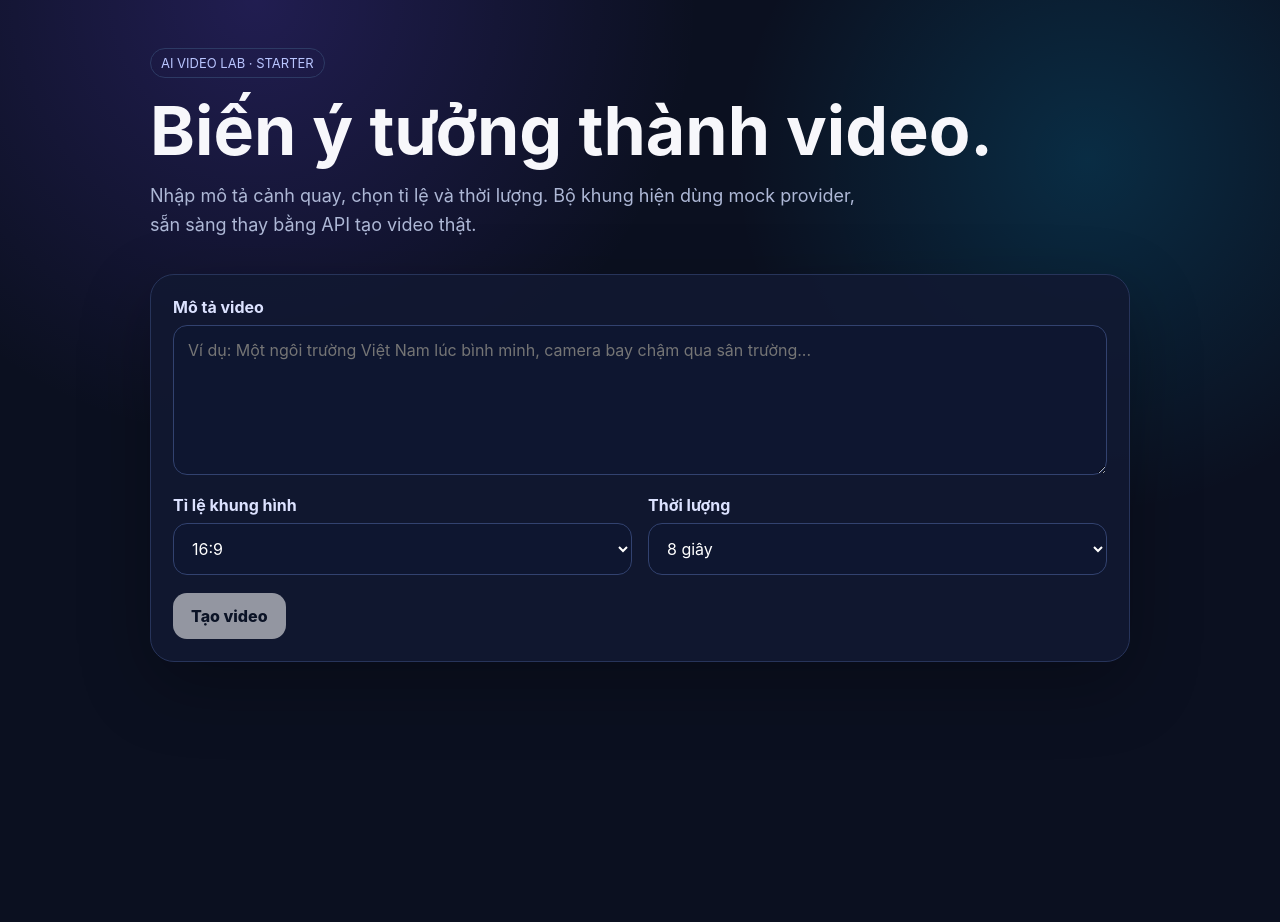
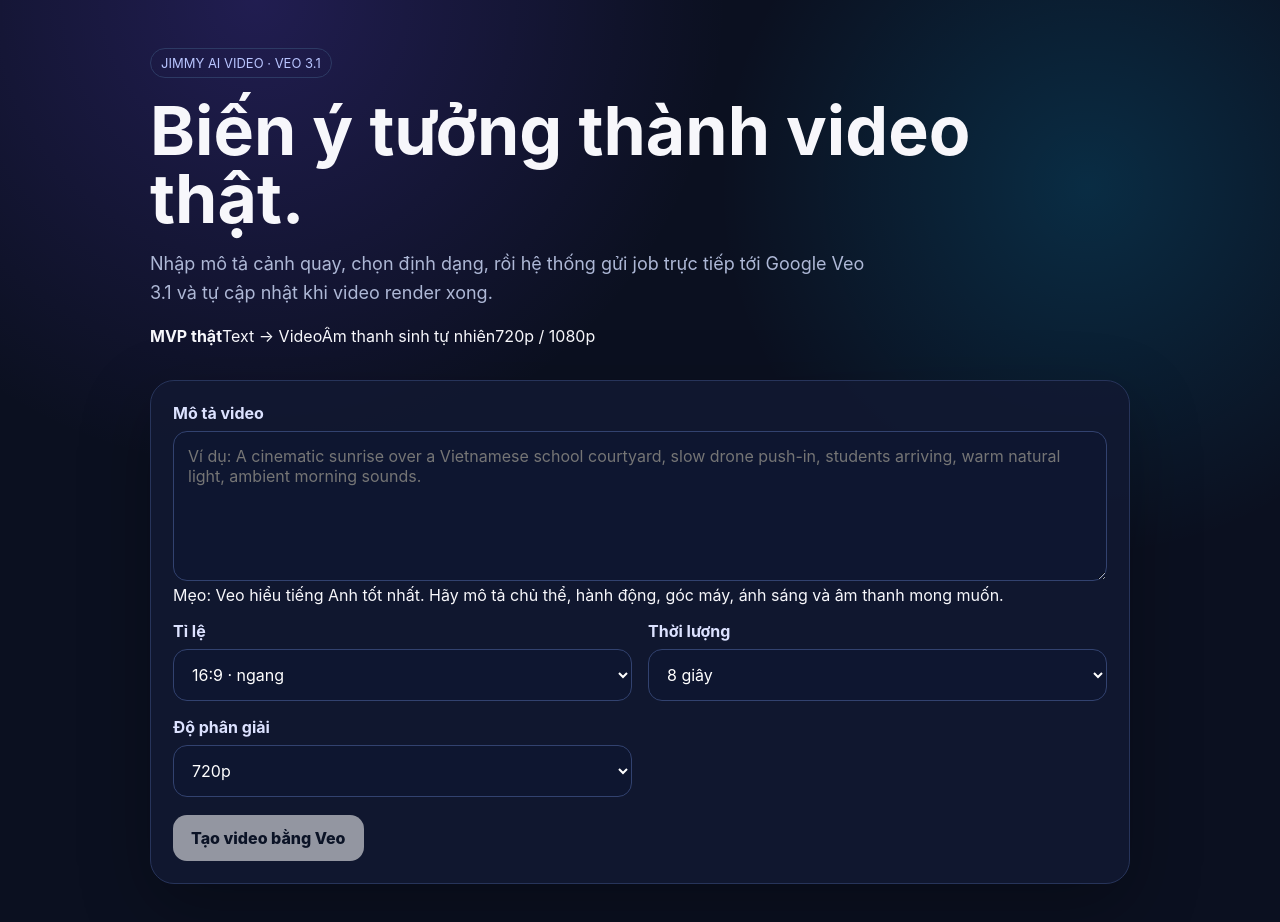
Before and after one commit to khaclinh1984118/Jimmy_Linh, a Next.js app: page / in a window 1280 px wide. Shown: the top 922 px of the page. Before the commit the page ends 800 px from the top, so only its background shows below. Built offline with nearby package versions, Linux system fonts and the light colour scheme.

Commit message:
feat: upgrade app/page.tsx for real Veo generation

```diff
--- a/app/page.tsx
+++ b/app/page.tsx
@@ -1,22 +1,62 @@
 "use client";
 
-import { FormEvent, useState } from "react";
+import { FormEvent, useEffect, useRef, useState } from "react";
 
 type VideoJob = {
-  id: string;
+  operation: string;
   status: "queued" | "processing" | "completed" | "failed";
-  prompt: string;
-  aspectRatio: string;
-  duration: number;
   message: string;
+  videoUrl?: string;
+  error?: string;
 };
 
 export default function HomePage() {
   const [prompt, setPrompt] = useState("");
   const [aspectRatio, setAspectRatio] = useState("16:9");
   const [duration, setDuration] = useState("8");
+  const [resolution, setResolution] = useState("720p");
   const [job, setJob] = useState<VideoJob | null>(null);
   const [loading, setLoading] = useState(false);
+  const pollRef = useRef<ReturnType<typeof setInterval> | null>(null);
+
+  useEffect(() => {
+    return () => {
+      if (pollRef.current) clearInterval(pollRef.current);
+    };
+  }, []);
+
+  async function refreshStatus(operation: string) {
+    const response = await fetch(
+      `/api/videos/status?operation=${encodeURIComponent(operation)}`,
+      { cache: "no-store" },
+    );
+    const data = await response.json();
+
+    if (!response.ok) {
+      throw new Error(data.error ?? "Không thể kiểm tra trạng thái video.");
+    }
+
+    setJob(data);
+
+    if (data.status === "completed" || data.status === "failed") {
+      if (pollRef.current) clearInterval(pollRef.current);
+      pollRef.current = null;
+    }
+  }
+
+  function startPolling(operation: string) {
+    if (pollRef.current) clearInterval(pollRef.current);
+
+    pollRef.current = setInterval(() => {
+      refreshStatus(operation).catch((error) => {
+        setJob((current) =>
+          current
+            ? { ...current, message: error instanceof Error ? error.message : "Lỗi kiểm tra trạng thái." }
+            : current,
+        );
+      });
+    }, 10000);
+  }
 
   async function generateVideo(event: FormEvent) {
     event.preventDefault();
@@ -31,19 +71,19 @@ export default function HomePage() {
           prompt,
           aspectRatio,
           duration: Number(duration),
+          resolution,
         }),
       });
 
       const data = await response.json();
       if (!response.ok) throw new Error(data.error ?? "Không thể tạo video.");
+
       setJob(data);
+      startPolling(data.operation);
     } catch (error) {
       setJob({
-        id: "error",
+        operation: "error",
         status: "failed",
-        prompt,
-        aspectRatio,
-        duration: Number(duration),
         message: error instanceof Error ? error.message : "Đã xảy ra lỗi.",
       });
     } finally {
@@ -54,12 +94,22 @@ export default function HomePage() {
   return (
     <main>
       <div className="shell">
-        <span className="badge">AI VIDEO LAB · STARTER</span>
-        <h1>Biến ý tưởng thành video.</h1>
-        <p className="lead">
-          Nhập mô tả cảnh quay, chọn tỉ lệ và thời lượng. Bộ khung hiện dùng
-          mock provider, sẵn sàng thay bằng API tạo video thật.
-        </p>
+        <div className="hero">
+          <div>
+            <span className="badge">JIMMY AI VIDEO · VEO 3.1</span>
+            <h1>Biến ý tưởng thành video thật.</h1>
+            <p className="lead">
+              Nhập mô tả cảnh quay, chọn định dạng, rồi hệ thống gửi job trực tiếp
+              tới Google Veo 3.1 và tự cập nhật khi video render xong.
+            </p>
+          </div>
+          <div className="hero-note">
+            <strong>MVP thật</strong>
+            <span>Text → Video</span>
+            <span>Âm thanh sinh tự nhiên</span>
+            <span>720p / 1080p</span>
+          </div>
+        </div>
 
         <form className="card" onSubmit={generateVideo}>
           <label htmlFor="prompt">Mô tả video</label>
@@ -67,40 +117,93 @@ export default function HomePage() {
             id="prompt"
             value={prompt}
             onChange={(e) => setPrompt(e.target.value)}
-            placeholder="Ví dụ: Một ngôi trường Việt Nam lúc bình minh, camera bay chậm qua sân trường..."
+            placeholder={'Ví dụ: A cinematic sunrise over a Vietnamese school courtyard, slow drone push-in, students arriving, warm natural light, ambient morning sounds.'}
             required
           />
 
-          <div className="grid">
+          <div className="tip">
+            Mẹo: Veo hiểu tiếng Anh tốt nhất. Hãy mô tả chủ thể, hành động, góc máy,
+            ánh sáng và âm thanh mong muốn.
+          </div>
+
+          <div className="grid three">
             <div>
-              <label htmlFor="ratio">Tỉ lệ khung hình</label>
+              <label htmlFor="ratio">Tỉ lệ</label>
               <select id="ratio" value={aspectRatio} onChange={(e) => setAspectRatio(e.target.value)}>
-                <option>16:9</option>
-                <option>9:16</option>
-                <option>1:1</option>
+                <option value="16:9">16:9 · ngang</option>
+                <option value="9:16">9:16 · dọc</option>
               </select>
             </div>
 
             <div>
               <label htmlFor="duration">Thời lượng</label>
-              <select id="duration" value={duration} onChange={(e) => setDuration(e.target.value)}>
-                <option value="5">5 giây</option>
+              <select
+                id="duration"
+                value={duration}
+                onChange={(e) => {
+                  const value = e.target.value;
+                  setDuration(value);
+                  if (resolution === "1080p" && value !== "8") setResolution("720p");
+                }}
+              >
+                <option value="4">4 giây</option>
+                <option value="6">6 giây</option>
                 <option value="8">8 giây</option>
-                <option value="10">10 giây</option>
+              </select>
+            </div>
+
+            <div>
+              <label htmlFor="resolution">Độ phân giải</label>
+              <select
+                id="resolution"
+                value={resolution}
+                onChange={(e) => {
+                  const value = e.target.value;
+                  setResolution(value);
+                  if (value === "1080p") setDuration("8");
+                }}
+              >
+                <option value="720p">720p</option>
+                <option value="1080p">1080p · 8 giây</option>
               </select>
             </div>
           </div>
 
           <button disabled={loading || !prompt.trim()}>
-            {loading ? "Đang tạo job..." : "Tạo video"}
+            {loading ? "Đang gửi tới Veo..." : "Tạo video bằng Veo"}
           </button>
 
           {job && (
-            <div className="result">
-              <strong>Trạng thái: {job.status}</strong>
+            <section className="result">
+              <div className="status-line">
+                <strong>
+                  {job.status === "queued" && "Đã xếp hàng"}
+                  {job.status === "processing" && "Đang render"}
+                  {job.status === "completed" && "Hoàn tất"}
+                  {job.status === "failed" && "Không thành công"}
+                </strong>
+                {(job.status === "queued" || job.status === "processing") && (
+                  <span className="pulse">Đang xử lý</span>
+                )}
+              </div>
+
               <p>{job.message}</p>
-              <small>Job ID: <code>{job.id}</code></small>
-            </div>
+
+              {job.operation !== "error" && (
+                <small>
+                  Operation: <code>{job.operation}</code>
+                </small>
+              )}
+
+              {job.videoUrl && (
+                <div className="video-wrap">
+                  <video src={job.videoUrl} controls playsInline preload="metadata" />
+                  <a className="download" href={job.videoUrl} download="jimmy-ai-video.mp4">
+                    Tải MP4
+                  </a>
+                </div>
+              )}
+            </section>
           )}
         </form>
       </div>
```
